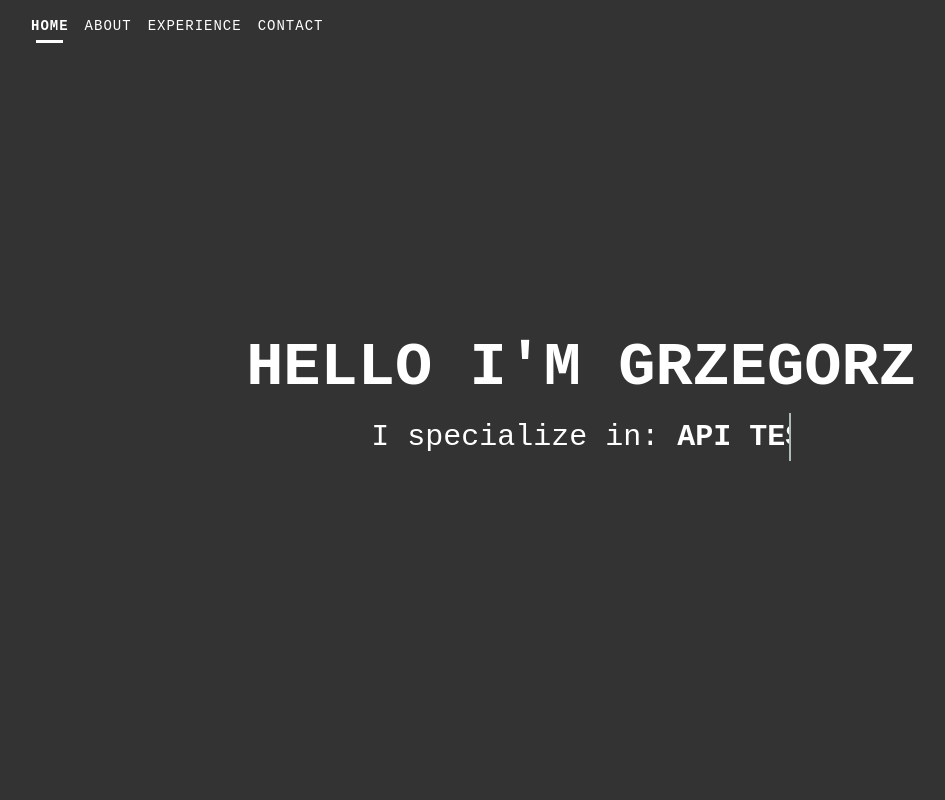
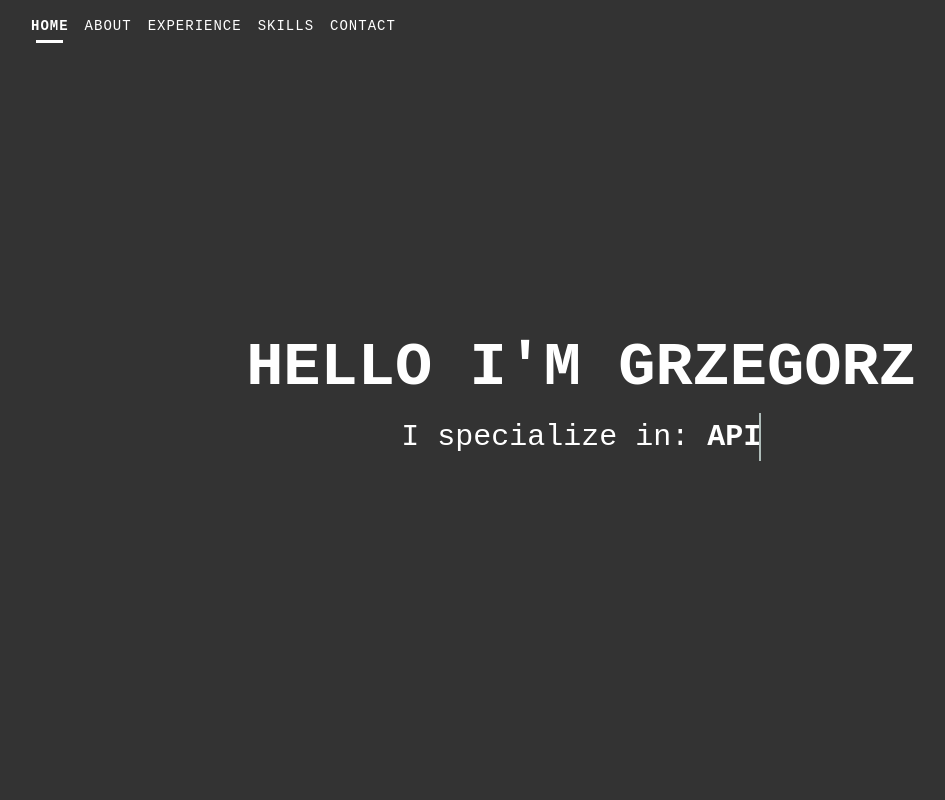
Before and after one commit to cagaragrzegorz/cagaragrzegorz.github.io, a React (Create React App) app: page / in a window 1280 px wide. Shown: the top 800 px of the page, without its empty margins (59-1004 px from the left). Built offline with nearby package versions, Linux system fonts and the light colour scheme.

Commit message:
*add skills section

```diff
--- a/src/App.tsx
+++ b/src/App.tsx
@@ -9,6 +9,7 @@ import { Contact } from './components/Contact'
 import { Footer } from './components/Footer'
 import { Experience } from './components/Experience'
 import { ChevronUp } from 'lucide-react'
+import { Skills } from './components/Skills'
 
 function App() {
     return (
@@ -17,7 +18,7 @@ function App() {
             <Banner />
             <AboutMe />
             <Experience />
-            {/*<Skills />*/}
+            <Skills />
             <Contact />
             <Footer />
 
--- a/src/components/Navigation.tsx
+++ b/src/components/Navigation.tsx
@@ -9,7 +9,7 @@ export const Navigation: React.FC = () => {
         <Navbar collapseOnSelect expand="lg" data-bs-theme="dark" style={{ backgroundColor: '#333333' }} fixed="top">
             <Container>
                 <Navbar.Toggle aria-controls="responsive-navbar-nav" style={{ border: '0', boxShadow: 'none' }}>
-                    <Menu size={28} color={'white'}/>
+                    <Menu size={28} color={'white'} />
                 </Navbar.Toggle>
                 <Navbar.Collapse id="responsive-navbar-nav">
                     <Nav className="me-auto">
@@ -22,6 +22,9 @@ export const Navigation: React.FC = () => {
                         <Nav.Link href="#experience" data-id={'experience'}>
                             EXPERIENCE
                         </Nav.Link>
+                        <Nav.Link href="#skills" data-id={'skills'}>
+                            SKILLS
+                        </Nav.Link>
                         <Nav.Link href="#contact" data-id={'contact'}>
                             CONTACT
                         </Nav.Link>
--- /dev/null
+++ b/src/components/Skills.data.ts
@@ -0,0 +1,110 @@
+export const skills = [
+    {
+        name: 'Playwright',
+        value: 90,
+    },
+    {
+        name: 'Cypress',
+        value: 95,
+    },
+    {
+        name: 'GEB',
+        value: 90,
+    },
+    {
+        name: 'Spock',
+        value: 90,
+    },
+    {
+        name: 'NodeJS',
+        value: 70,
+    },
+    {
+        name: 'TypeScript',
+        value: 90,
+    },
+    {
+        name: 'Groovy',
+        value: 85,
+    },
+    {
+        name: 'Java',
+        value: 60,
+    },
+    {
+        name: 'Postman / Bruno',
+        value: 85,
+    },
+    {
+        name: 'Git',
+        value: 90,
+    },
+    {
+        name: 'Automation',
+        value: 90,
+    },
+    {
+        name: 'E2E testing',
+        value: 95,
+    },
+    {
+        name: 'API testing',
+        value: 90,
+    },
+    {
+        name: 'Accessibility testing',
+        value: 70,
+    },
+    {
+        name: 'Performance testing',
+        value: 65,
+    },
+    {
+        name: 'SDK testing',
+        value: 70,
+    },
+    {
+        name: 'Rest Assured',
+        value: 85,
+    },
+    {
+        name: 'Gatling',
+        value: 75,
+    },
+    {
+        name: 'CI (TeamCity, Jenkins, ADO Pipelines)',
+        value: 90,
+    },
+    {
+        name: 'AWS',
+        value: 70,
+    },
+    {
+        name: 'Azure',
+        value: 50,
+    },
+    {
+        name: 'Building tools',
+        value: 85,
+    },
+    {
+        name: 'Building test platforms',
+        value: 90,
+    },
+    {
+        name: 'Testing',
+        value: 97,
+    },
+    {
+        name: 'React',
+        value: 40,
+    },
+    {
+        name: 'HTML / CSS',
+        value: 85,
+    },
+    {
+        name: 'IntelliJ IDEA, VS Code',
+        value: 85,
+    },
+]
--- a/src/components/Skills.tsx
+++ b/src/components/Skills.tsx
@@ -1,14 +1,67 @@
-import React from 'react'
+import React, { useEffect, useRef, useState } from 'react'
 import Container from 'react-bootstrap/Container'
 import Row from 'react-bootstrap/Row'
+import { ProgressBar } from 'react-bootstrap'
+import '../css/skills.css'
+import Col from 'react-bootstrap/Col'
+import { skills } from './Skills.data'
 
 export const Skills: React.FC = () => {
+    const [isIntersecting, setIsIntersecting] = useState(false)
+    const refContainer = useRef(null)
+
+    useEffect(() => {
+        const observer = new IntersectionObserver(
+            ([entry]) => {
+                setIsIntersecting(entry.isIntersecting)
+            },
+            { rootMargin: '-100px' }
+        )
+        observer.observe(refContainer.current!)
+        return () => observer.disconnect()
+    }, [isIntersecting])
+
     return (
-        <div id="skills" className="navSection section lb">
-            <Container>
+        <div id="skills" className="navSection section wb">
+            <Container ref={refContainer}>
                 <Row>
                     <h3>Tech skills</h3>
-                    <p>Skill 1 - 75%</p>
+                    <Col md={6} className='col1'> {/*visible above 767 px display width*/}
+                        {skills.map((skill, index) => {
+                            if (index % 2 === 0) {
+                                return (
+                                    <div className="skill" key={index}>
+                                        {skill.name}
+                                        <ProgressBar now={isIntersecting ? skill.value : 0} />
+                                    </div>
+                                )
+                            }
+                            return null
+                        })}
+                    </Col>
+                    <Col md={6} className='col2'> {/*visible above 767 px display width*/}
+                        {skills.map((skill, index) => {
+                            if (index % 2 !== 0) {
+                                return (
+                                    <div className="skill" key={index}>
+                                        {skill.name}
+                                        <ProgressBar now={isIntersecting ? skill.value : 0} />
+                                    </div>
+                                )
+                            }
+                            return null
+                        })}
+                    </Col>
+                    <Col sm={12} className='col3'> {/*visible below 767 px display width*/}
+                        {skills.map((skill, index) => {
+                            return (
+                                <div className="skill" key={index}>
+                                    {skill.name}
+                                    <ProgressBar now={isIntersecting ? skill.value : 0} />
+                                </div>
+                            )
+                        })}
+                    </Col>
                 </Row>
             </Container>
         </div>
--- /dev/null
+++ b/src/css/skills.css
@@ -0,0 +1,31 @@
+.skill {
+    font-size: 17px;
+    padding-bottom: 1rem;
+}
+
+.progress {
+    padding-left: 0;
+}
+
+.progress-bar {
+    background-color: #787878;
+    transition: width 2s;
+}
+
+.col1, .col2 {
+    display: block;
+}
+
+.col3 {
+    display: none;
+}
+
+@media screen and (max-width: 767px) {
+    .col1, .col2 {
+        display: none;
+    }
+
+    .col3 {
+        display: block;
+    }
+}
--- a/src/css/timeline.css
+++ b/src/css/timeline.css
@@ -10,7 +10,7 @@
     padding: 50px;
     list-style: none;
     text-align: left;
-    max-width: 40%;
+    max-width: 60%;
     transform: translateX(100%);
     opacity: 0;
     transition: transform 1s, opacity 1s;
```
